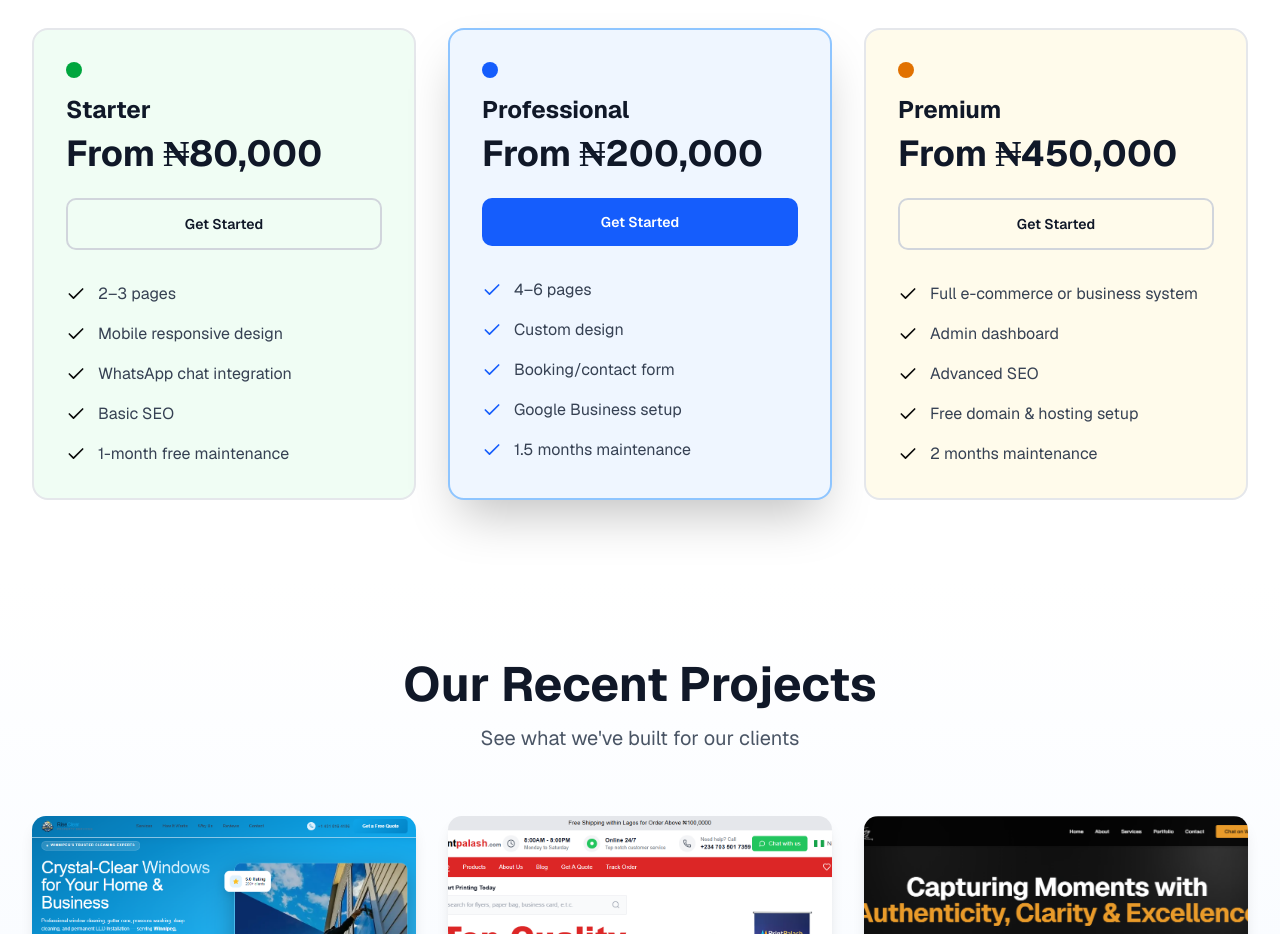
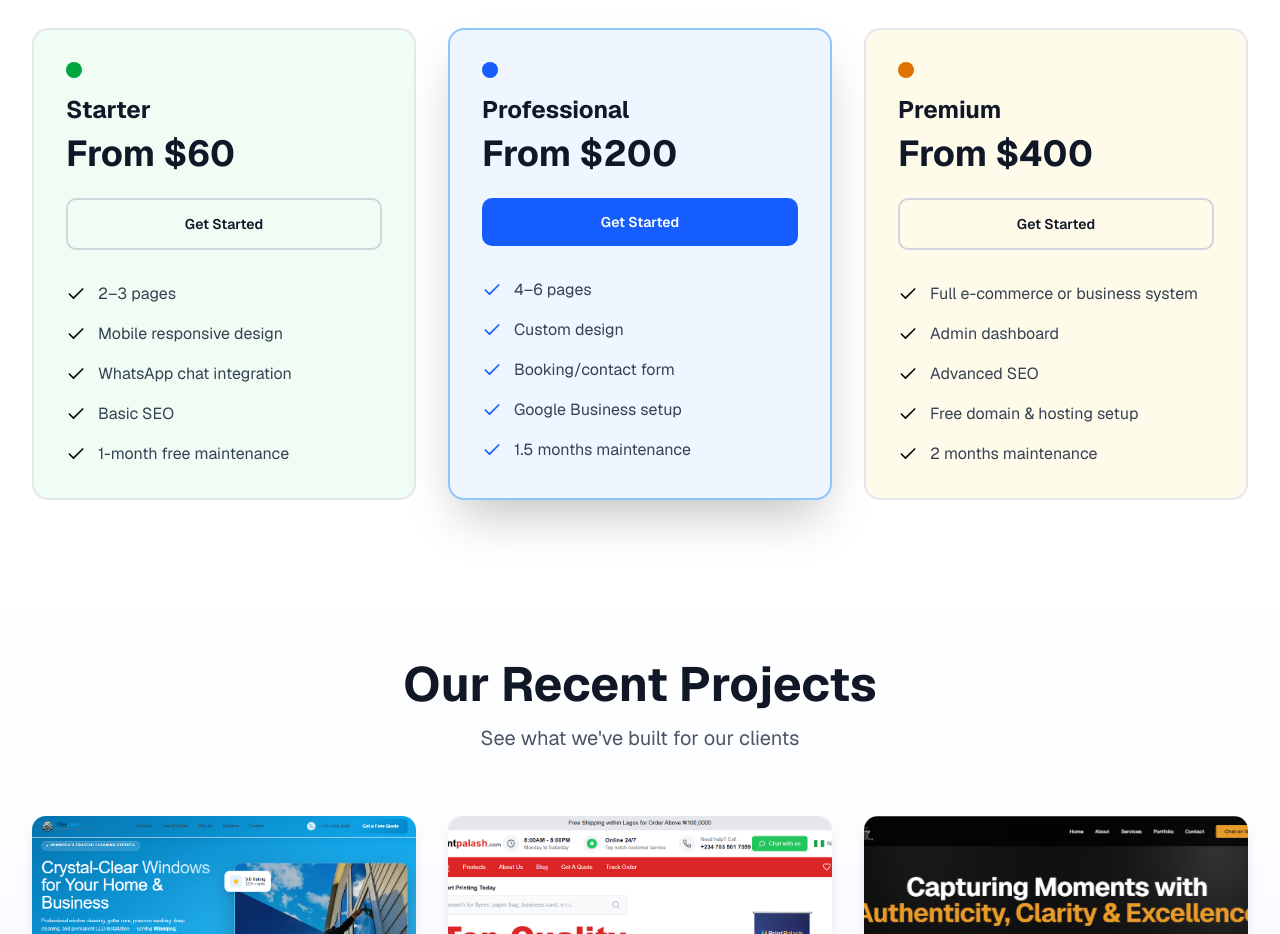
Before and after one commit to davidgraphix/brandlift-technologies, a Next.js app: page / in a window 1280 px wide. Shown: the part 2060-2994 px from the top of the page. Built offline with nearby package versions, Linux system fonts and the light colour scheme.

Commit message:
Changed prices of packages

```diff
--- a/components/pricing.tsx
+++ b/components/pricing.tsx
@@ -9,7 +9,7 @@ export default function Pricing() {
   const plans = [
     {
       name: "Starter",
-      price: "From ₦80,000",
+      price: "From $60",
       color: "bg-green-50",
       accent: "bg-green-600",
       features: [
@@ -22,7 +22,7 @@ export default function Pricing() {
     },
     {
       name: "Professional",
-      price: "From ₦200,000",
+      price: "From $200",
       color: "bg-blue-50",
       accent: "bg-blue-600",
       highlighted: true,
@@ -30,7 +30,7 @@ export default function Pricing() {
     },
     {
       name: "Premium",
-      price: "From ₦450,000",
+      price: "From $400",
       color: "bg-amber-50",
       accent: "bg-amber-600",
       features: [
```
